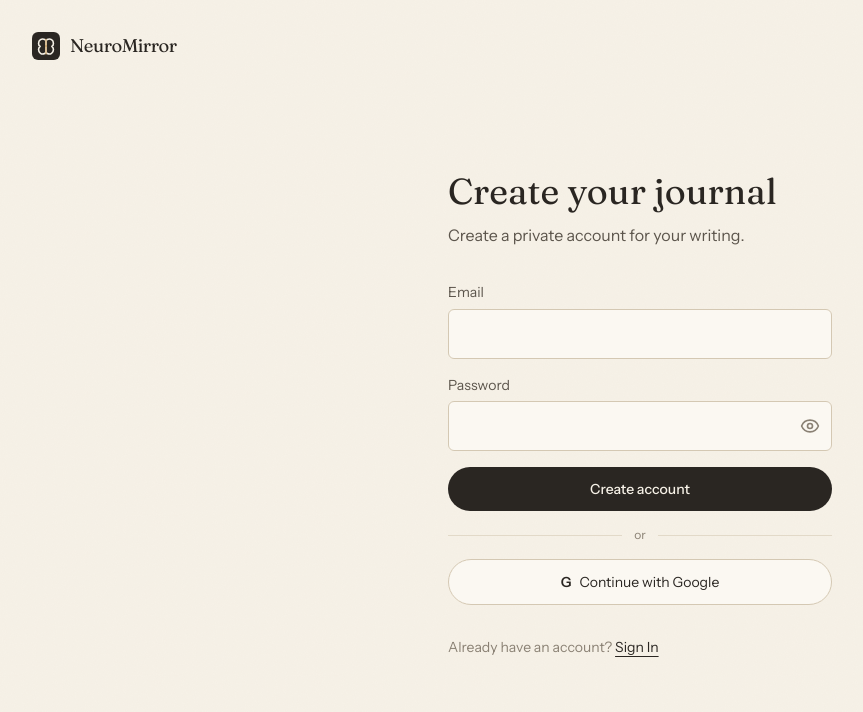
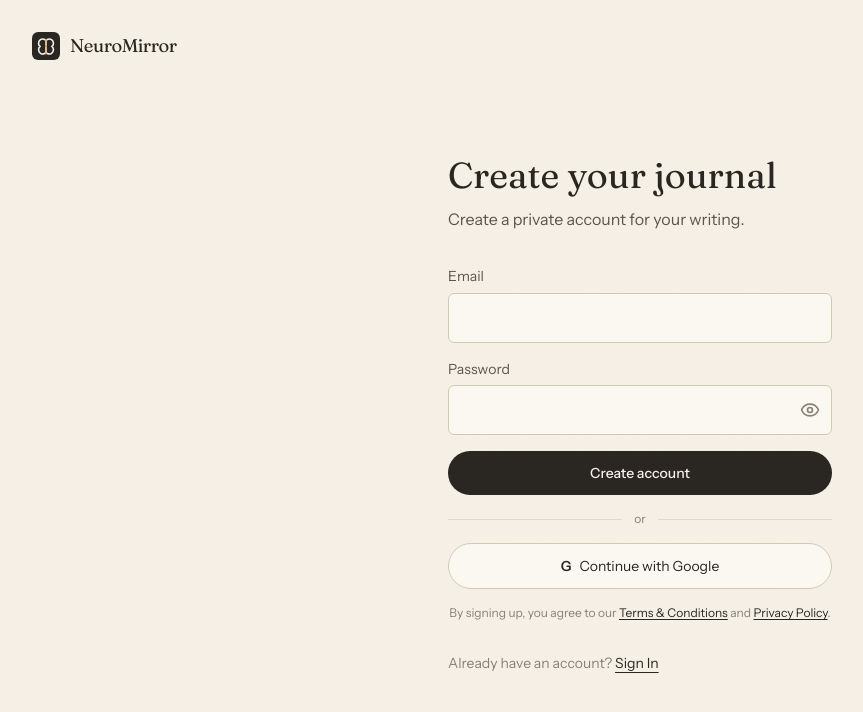
Before and after one commit to neuromirror/neuromirror, a Next.js app: page /signup in a window 1280 px wide. Shown: the top 712 px of the page, without its empty margins (0-863 px from the left). Built offline with nearby package versions, Linux system fonts and the light colour scheme.

Commit message:
Add terms and privacy consent to auth signup form

```diff
--- a/src/components/auth-form.tsx
+++ b/src/components/auth-form.tsx
@@ -139,6 +139,18 @@ export function AuthForm({ mode }: { mode: Mode }) {
         <div className="flex items-center gap-3 text-xs text-ink-3"><span className="h-px flex-1 bg-line" />or<span className="h-px flex-1 bg-line" /></div>
         <button type="button" disabled={busy} onClick={signInWithGoogle} className="flex w-full items-center justify-center gap-2 rounded-full border border-line-2 bg-card py-3 text-sm text-ink hover:bg-paper-2 disabled:opacity-60"><span aria-hidden className="font-semibold">G</span> Continue with Google</button>
       </>}
+      {mode === "signup" && (
+        <p className="mt-4 text-center text-xs text-ink-3">
+          By signing up, you agree to our{" "}
+          <Link href="/terms" className="text-ink underline underline-offset-2">
+            Terms & Conditions
+          </Link>{" "}
+          and{" "}
+          <Link href="/privacy" className="text-ink underline underline-offset-2">
+            Privacy Policy
+          </Link>.
+        </p>
+      )}
     </form>}
     <p className="mt-8 text-sm text-ink-3">{mode === "signup" ? <>Already have an account? <Link href="/signin" className="text-ink underline underline-offset-4">Sign In</Link></> : mode === "signin" ? <>New to NeuroMirror? <Link href="/signup" className="text-ink underline underline-offset-4">Get Started</Link></> : <Link href="/signin" className="text-ink underline underline-offset-4">Back to Sign In</Link>}</p>
   </div>;
```
